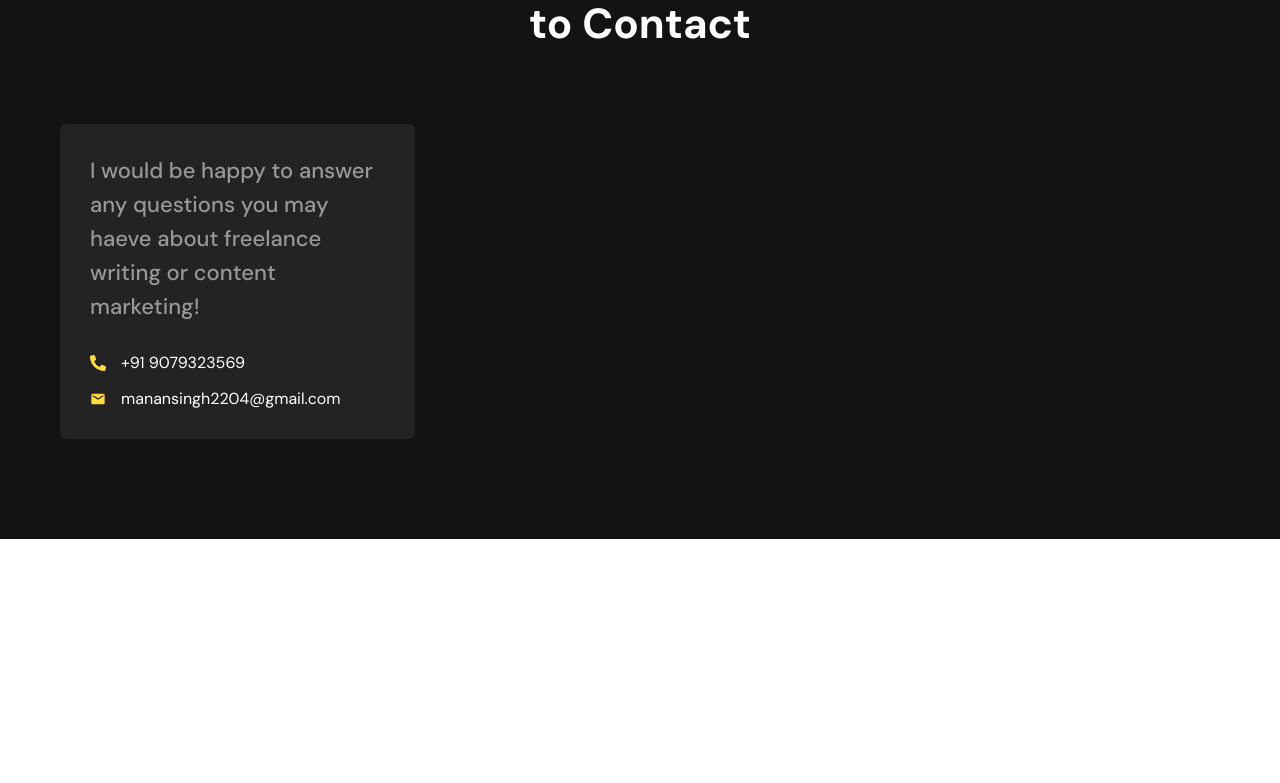
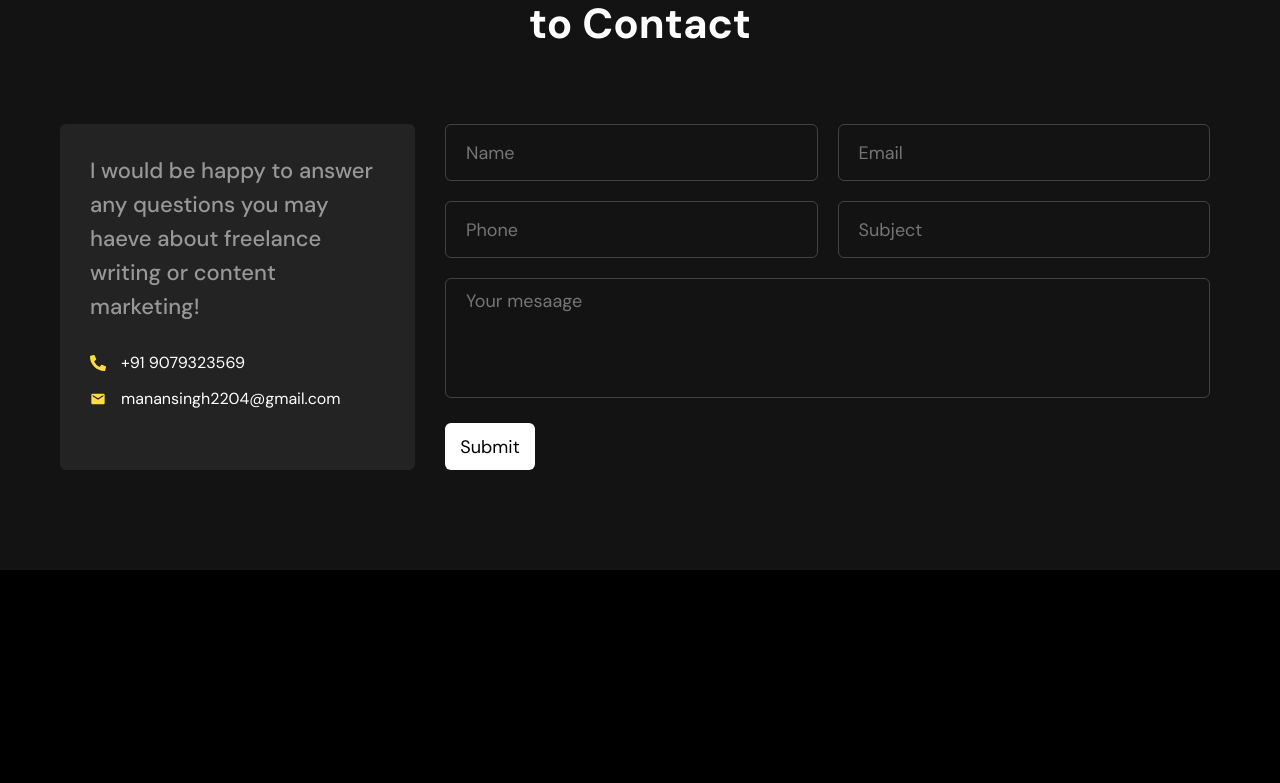
Before and after one commit to manansj22/personal-portfolio, a React (Vite) app: page / in a window 1280 px wide. Shown: the part 3394-4177 px from the top of the page. Before the commit the page ends 3933 px from the top, so only its background shows below. Built offline with nearby package versions, Linux system fonts and the light colour scheme.

Commit message:
contact completed and footer started

```diff
--- a/src/App.jsx
+++ b/src/App.jsx
@@ -5,6 +5,7 @@ import Skills from "./components/skills";
 import Portfolio from "./components/portfolio";
 import Blogs from "./components/blogs";
 import Contact from "./components/contact";
+import Footer from "./components/footer";
 
 import "./app.scss";
 
@@ -16,6 +17,7 @@ const App = () => {
     <Portfolio />
     <Blogs />
     <Contact />
+    <Footer />
   </div>
   );
 };
--- a/src/components/contact/form/index.jsx
+++ b/src/components/contact/form/index.jsx
@@ -3,14 +3,15 @@ import React from 'react';
 import { send } from 'emailjs-com';
 import { useForm } from 'react-hook-form';
 import { ToastContainer, toast } from 'react-toastify';
-import "react-toastify/dist/React-Toastify.css";
+import "react-toastify/dist/ReactToastify.css";
+
 
 import "./style.scss";
 
 const Form = () => {
     const {register,
         handleSubmit,
-        formState: {error},
+        formState: {errors},
     }= useForm();
 
 
@@ -26,7 +27,7 @@ const Form = () => {
         })
         .catch((err) => {
             console.log("FAILED...",err);
-        })
+        });
     };
 
     const formSuccess = () => {
@@ -42,7 +43,99 @@ const Form = () => {
             id="queryForm"
             onSubmit={handleSubmit(onSubmit)}
 
-        ></form>
+        >
+            <div className="input-field">
+                <input
+                type="text"
+                name="from_name"
+                placeholder="Name"
+                {...register("from_name", {
+                    required: "Name is registered",
+                })}
+                />
+                  {errors.from_name?.message && (
+                        <p className="errors">{errors.from_name?.message}</p>
+                    )}
+            </div>
+
+            <div className="input-field">
+                <input
+                type="text"
+                name="reply_to"
+                placeholder="Email"
+                {...register("reply_to", {
+                    required: "Email is registered",
+                    pattern: {
+                        value: /^[A-Z0-9._%+-]+@[A-Z0-9.-]+\.[A-Z]{2,}$/i,
+                        message: "Invalid email address",
+                    },
+                })}
+                />
+                 {errors.reply_to?.message && (
+                        <p className="errors">{errors.reply_to?.message}</p>
+                    )}
+            </div>
+
+            <div className="input-field">
+                <input
+                type="text"
+                name="phone_number"
+                placeholder="Phone"
+                {...register("phone_number", {
+                    required: "Phone number is registered",
+                    minLength: {
+                        value:8,
+                        message: "Phone number is not valid"
+                    }
+                })}
+                 />
+                  {errors.phone_number?.message && (
+                        <p className="errors">{errors.phone_number?.message}</p>
+                    )}
+            </div>
+
+            <div className="input-field">
+                <input
+                type="text"
+                name="subject"
+                placeholder="Subject"
+                {...register("subject", {
+                    required: "Subject is required",
+                    minLength: {
+                        value:10,
+                        message: "Minimum 10 characters required"
+                    }
+                })}
+                />
+                 {errors.subject?.message && (
+                        <p className="errors">{errors.subject?.message}</p>
+                    )}
+            </div>
+
+            <div className="input-field full-width">
+                 <textarea
+                        className="textarea"
+                        name="message"
+                        placeholder="Your mesaage"
+                        {...register("message", {
+                            required: "Message is required",
+                            minLength: {
+                                value:20,
+                                message: "Minimum 20 characters required"
+                            },
+                            maxLength: {
+                                value:500,
+                                message: "Maximum 500 characters allowed"
+                            }
+                        })}
+                       />
+                        {errors.message?.message && (
+                        <p className="errors">{errors.message?.message}</p>
+                    )}
+
+            </div>
+            <button text="submit">Submit</button>
+        </form>
    </div>
   );
 };
--- a/src/components/contact/form/style.scss
+++ b/src/components/contact/form/style.scss
@@ -0,0 +1,66 @@
+@import "../../../style-config/mixins.scss";
+@import "../../../style-config/variable.scss";
+
+
+.query-form {
+    width: calc(100% - 375px);
+    margin-left: 20px;
+    form {
+        display: flex;
+        flex-flow: row wrap;
+        margin-top: -10px;
+    }
+    .input-field {
+        width: calc(50% - 20px);
+        margin: 10px;
+        &.full-width {
+            width: 100%;
+        }
+        input {
+            width: 100%;
+            height: 57px;
+            border: 1px solid rgba(255, 255, 255, 0.2);
+            border-radius: 6px;
+            background-color: transparent;
+            outline: 0;
+            padding: 10px 20px;
+            color: $white;
+            @include typography(18px, 400, 24px);
+            &:focus {
+                border-color: $white;
+            }
+        }
+        .textarea {
+            width: 100%;
+            height: 120px;
+            border: 1px solid rgba(255, 255, 255, 0.2);
+            border-radius: 6px;
+            background-color: transparent;
+            outline: 0;
+            padding: 10px 20px;
+            color: $white;
+            resize: none;
+            @include typography(18px, 400, 24px);
+            &:focus {
+                border-color: $white;
+            }
+        }
+        .errors {
+            color: $white;
+            @include typography(12px, 400, 24px);
+        }
+    }
+    button {
+        outline: 0;
+        border: 0;
+        width: 90px;
+        height: 47px;
+        background: $white;
+        border-radius: 6px;
+        @include typography(18px, 400, 24px);
+        margin-left: 10px;
+        margin-top: 10px;
+        cursor: pointer;
+    }
+
+}
--- a/src/components/contact/index.jsx
+++ b/src/components/contact/index.jsx
@@ -3,6 +3,7 @@ import React from "react";
 import "./style.scss";
 import Section from "../shared/section";
 import ContactInfo from "./contact-info";
+import Form from "./form";
 
 const Contact = () => {
   return (
@@ -13,6 +14,7 @@ const Contact = () => {
       >
             <div className="contact-content-wrapper">
                 <ContactInfo/>
+                <Form />
             </div>
       </Section>
 
--- /dev/null
+++ b/src/components/footer/index.jsx
@@ -0,0 +1,57 @@
+import React from 'react';
+
+import {
+    FaYoutube,
+    FaGithub,
+    FaLinkedinIn,
+    FaStackOverflow,
+    FaInstagram,
+} from "react-icons/fa";
+
+import Section from "../shared/section";
+import Logo from "../../images/Msj.png";
+import SocialIcon from "./social-icon";
+import { scrollToSection } from "../utils/helpers";
+
+
+import "./style.scss";
+
+const Footer = () => {
+  return (
+    <Section
+    background="dark"
+    className="footer"
+    >
+      <div className="footer-content-wrapper">
+        <div className="footer-logo">
+            <img src={Logo} alt="Msj Dev" />
+            </div>
+            <ul className="footer-menu-items">
+                <li className="footer-menu-item"
+                onClick={() => scrollToSection("skills")}
+                >
+                    Skills
+                </li>
+                <li className="footer-menu-item"
+                onClick={() => scrollToSection("portfolio")}
+                >
+                    Portfolio
+                </li>
+                <li className="footer-menu-item"
+                onClick={() => scrollToSection("blogs")}
+                >
+                    Blog & Article
+                </li>
+                <li className="footer-menu-item"
+                onClick={() => scrollToSection("contact")}
+                >
+                    Contact me
+                </li>
+            </ul>
+            </div>
+
+    </Section>
+  );
+};
+
+export default Footer;
--- /dev/null
+++ b/src/components/footer/social-icon/index.jsx
@@ -0,0 +1,15 @@
+import React from 'react';
+
+const SocialIcon = ({icon, color, link}) => {
+  return (
+    <div className="social-icon" style={{background: color}}
+       onClick={() =>{
+        window.open(link, "_blank");
+        }}
+    >
+        {icon}
+    </div>
+  );
+};
+
+export default SocialIcon;
--- /dev/null
+++ b/src/components/utils/helpers.jsx
@@ -0,0 +1,3 @@
+export const scrollToSection = (gotTo) => {
+    document.querySelector("#" + gotTo).scrollIntoView({behavior: "smooth"});
+};
```
Also changed, not shown: src/components/footer/style.scss (added).
